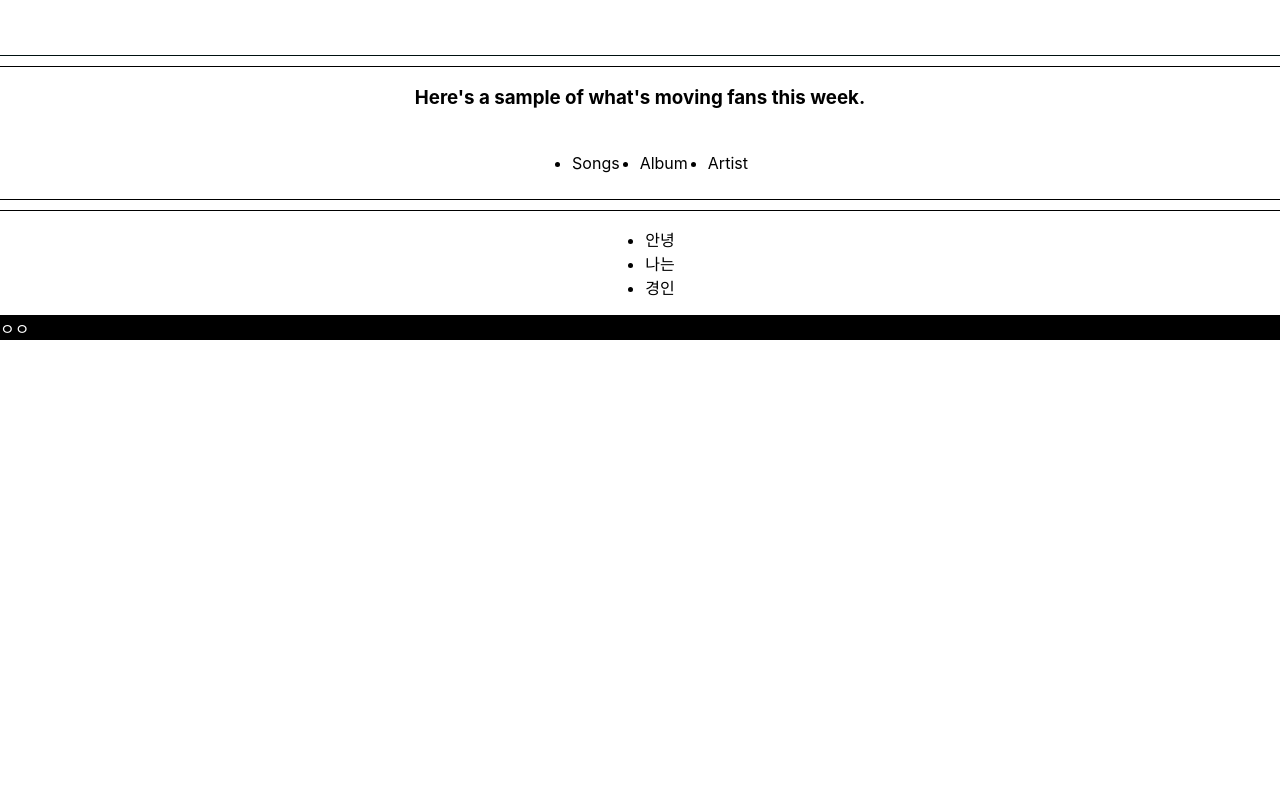
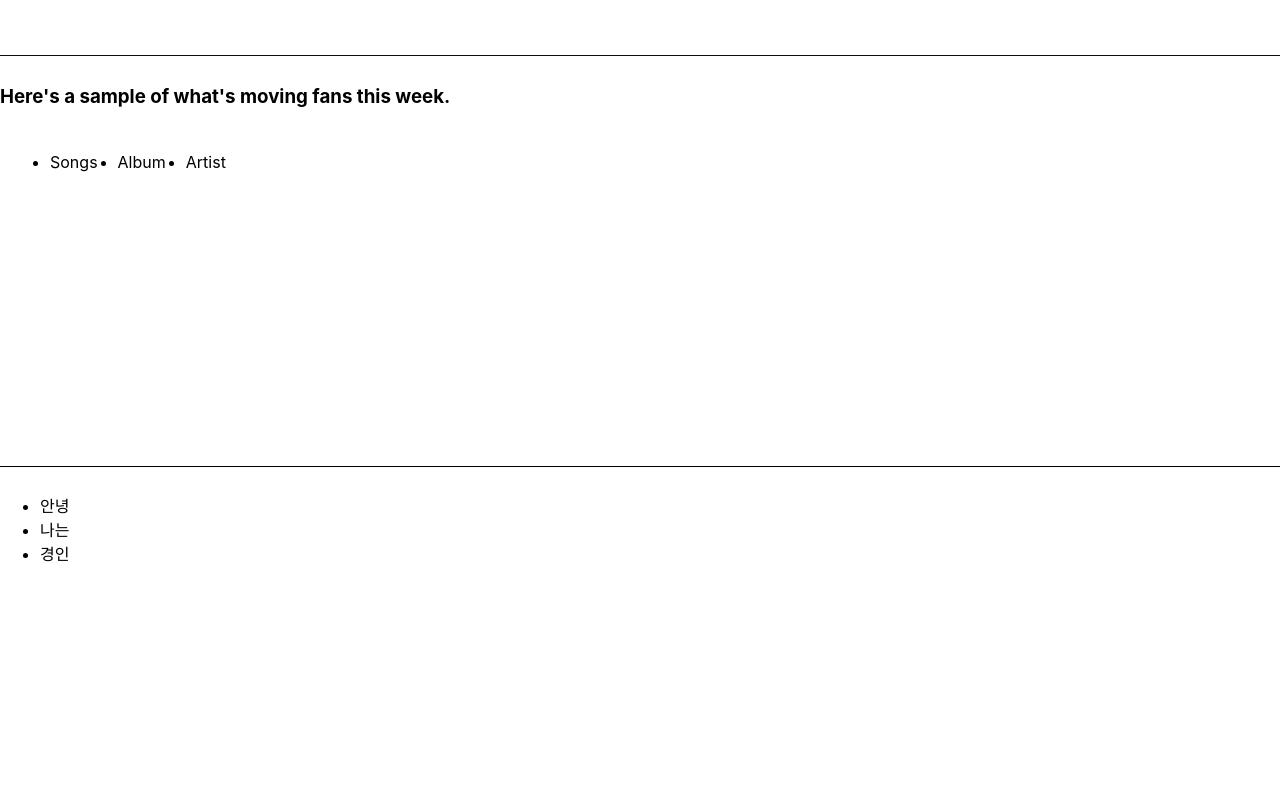
Before and after one commit to limdumb/DumbPotify, a React (Create React App) app: page / in a window 1280 px wide. Shown: the top 800 px of the page. Built offline with nearby package versions, Linux system fonts and the light colour scheme.

Commit message:
Wirefram 화면 비율설정

```diff
--- a/src/MainPage/MainPage.jsx
+++ b/src/MainPage/MainPage.jsx
@@ -7,34 +7,54 @@ const MainHeader = styled.header `
 
 const ChartSection = styled.section `
   display: flex;
-  justify-content: center;
   border: 1px solid black;
-  align-items: center;
   flex-direction: column;
   border-left: none;
   border-right: none;
   margin-top: 10px;
+  border-top: none;
+  height: 80%;
+`
+
+const Information = styled.section `
+  display: flex;
+  border: 1px solid black;
+  flex-direction: column;
+  border-left: none;
+  border-right: none;
+  margin-top: 10px;
+  border-top: none;
+  height: 50%;
 `
 
 const Footer = styled.footer `
   background-color: black;
   color: white;
+  height: 11%;
+`
+
+const Container = styled.div `
+  height: 100vh;
 `
 
 
 
 export default function MainPage() {
   return(
-    <div>
+    <Container>
         <MainHeader></MainHeader>
-        <ChartSection>
+        <Information>
           <h3>Here's a sample of what's moving fans this week.</h3>
             <ul className="Contents__List">
               <li>Songs</li>
               <li>Album</li>
               <li>Artist</li>
             </ul>
-        </ChartSection>
+          <div>
+            <img/>
+            <h3></h3>
+          </div>
+        </Information>
         <ChartSection>
           <ul>
             <li>안녕</li>
@@ -43,6 +63,6 @@ export default function MainPage() {
           </ul>
         </ChartSection>
         <Footer>ㅇㅇ</Footer>
-    </div>
+    </Container>
   )
 }
```
